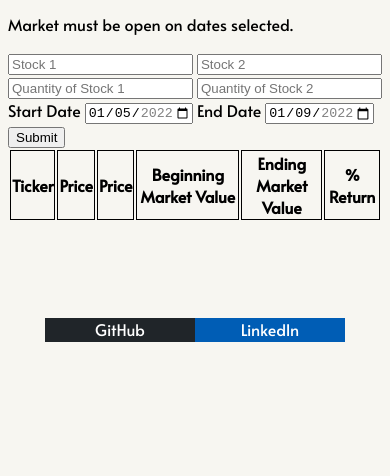
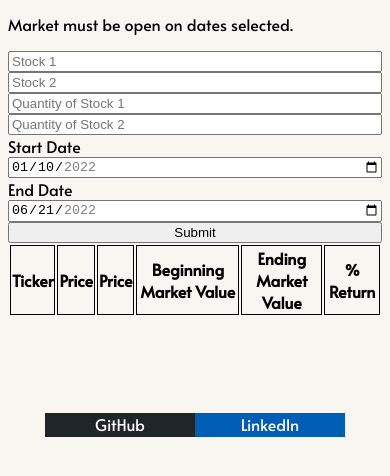
Before and after one commit to g-star423/firstWebsite, a plain HTML site: page stockPortfolio.html in a window 390 px wide. Shown: the part 172-648 px from the top of the page. Drawn offline with nearby package versions, Linux system fonts and the light colour scheme.

Commit message:
final bug fixes, uploading repo to Netlify

```diff
--- a/stockPortfolio.html
+++ b/stockPortfolio.html
@@ -53,9 +53,9 @@
       <input type="text" id="quantity1" placeholder="Quantity of Stock 1" required />
       <input type="text" id="quantity2" placeholder="Quantity of Stock 2" required />
       <label for="startDate">Start Date</label>
-      <input type="date" id="startDate" value="2022-01-05" min="2022-01-01" max="2022-11-01" required>
+      <input type="date" id="startDate" value="2022-01-10" min="2022-01-01" max="2022-11-01" required>
       <label for="endDate">End Date</label>
-      <input type="date" id="endDate" value="2022-01-09" min="2022-01-01" max="2022-11-01" required>
+      <input type="date" id="endDate" value="2022-06-21" min="2022-01-01" max="2022-11-01" required>
       <input type="submit" id="submit" value="Submit" required />
     </form>
     <table id="performanceResults">
--- a/styles.css
+++ b/styles.css
@@ -350,4 +350,9 @@ td {
     #artFooter {
         margin-top: 10em;
     }
+
+    form {
+        display: flex;
+        flex-direction: column;
+    }
 }
```
